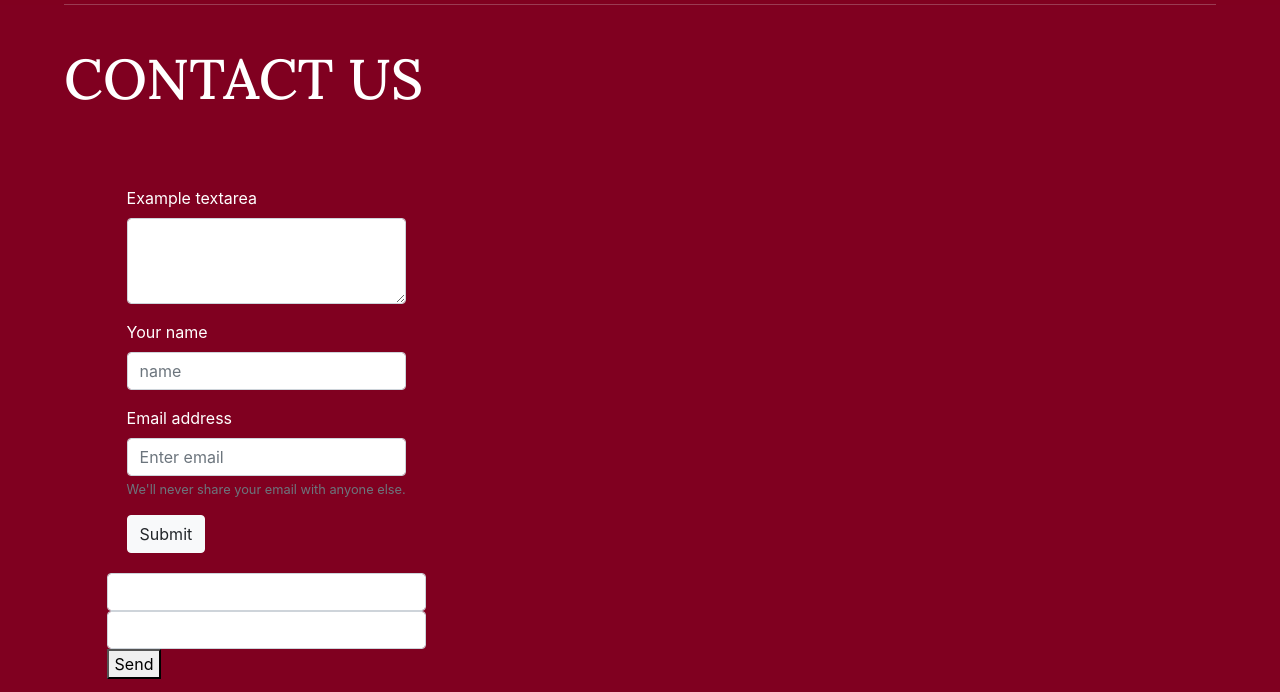
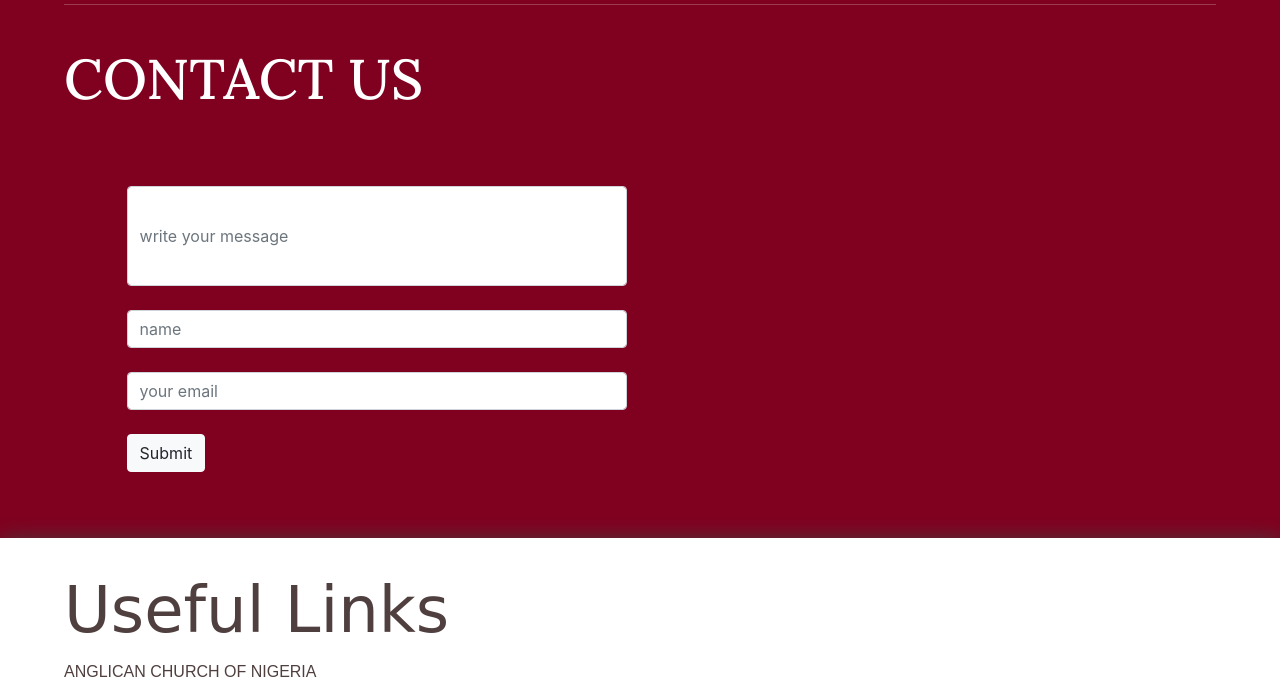
Before and after one commit to LordAEJ/ASF-OAU, a plain HTML site: page contact.html in a window 1280 px wide. Shown: the part 96-788 px from the top of the page. Drawn offline with nearby package versions, Linux system fonts and the light colour scheme; a web font is replaced by a local one.

Commit message:
Update contact.html

```diff
--- a/contact.html
+++ b/contact.html
@@ -121,28 +121,11 @@
                     <h1>CONTACT US</h1>
                     <div class="row setting">
                         <div class="contact">
-                            <form class="form" action="https://formsubmit.co/ebukajefferson16@gmail.com" method="post">
-                                <div class="form-group">
-                                    <label for="exampleFormControlTextarea1">Example textarea</label>
-                                    <textarea class="form-control" id="exampleFormControlTextarea1" rows="3" required></textarea>
-                                </div>
-                                <div class="form-group">
-                                    <label for="exampleInputEmail1">Your name</label>
-                                    <input type="text" class="form-control" id="exampleInputEmail1" placeholder="name" required>
-                                </div>
-                                <div class="form-group">
-                                    <label for="exampleInputEmail1">Email address</label>
-                                    <input type="email" class="form-control" id="exampleInputEmail1" aria-describedby="emailHelp"
-                                        placeholder="Enter email" required>
-                                    <small id="emailHelp" class="form-text text-muted">We'll never share your email with anyone else.</small>
-                                </div>
+                            <form class="form" action="https://formsubmit.co/ebukajefferson16@gmail.com" method="POST">
+                                <input type="text" name="message" class="form-control text" placeholder="write your message" rows="300" required><br>
+                                <input type="text" name="name" class="form-control" placeholder="name" required><br>
+                                <input type="email" name="email" class="form-control" placeholder="your email" required><br>
                                 <button type="submit" class="btn btn-light">Submit</button>
-
-                            </form>
-                            <form action="https://formsubmit.co/ebukajefferson16@gmail.com" method="POST">
-                                 <input type="text" name="name" class="form-control" required>
-                                 <input type="email" name="email" class="form-control" required>
-                                 <button type="submit">Send</button>
                             </form>
 
 
```
